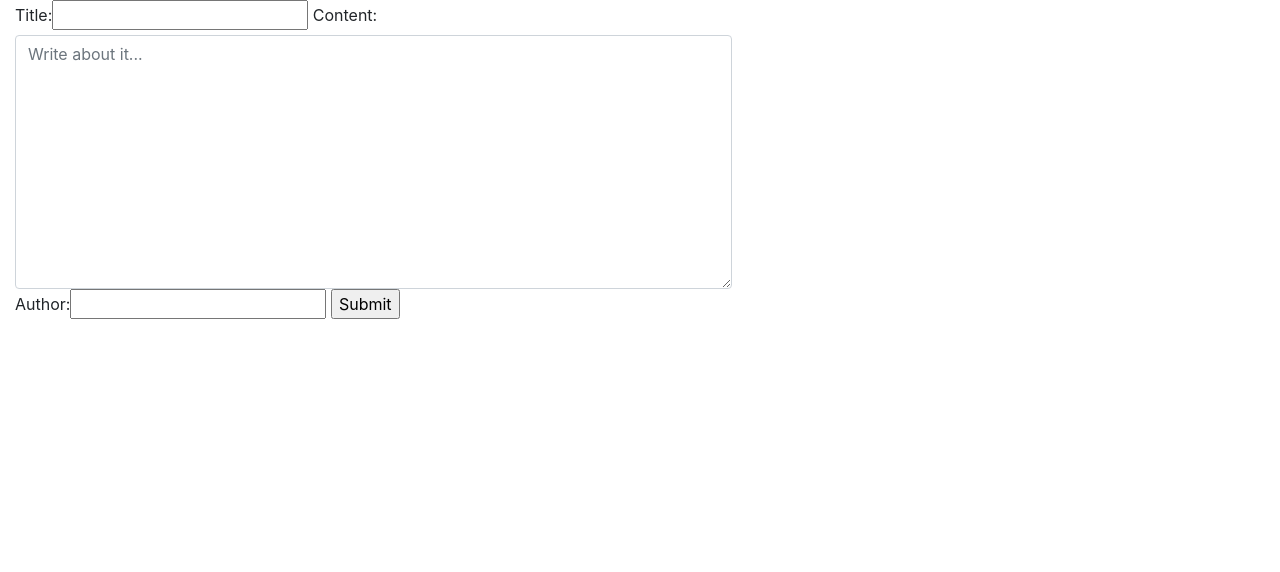
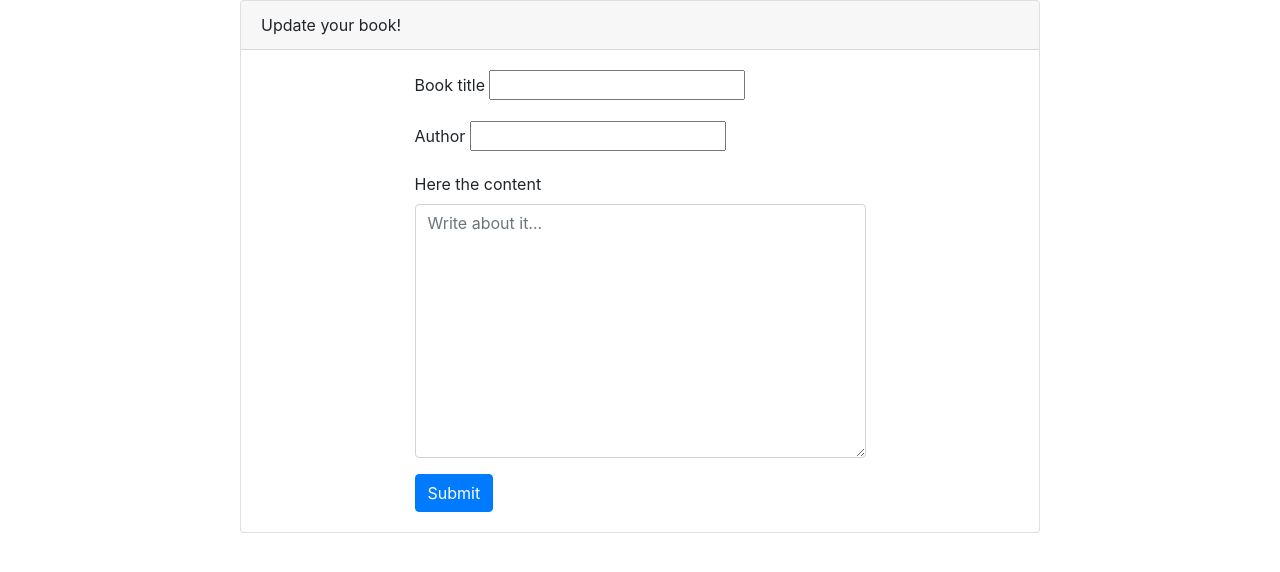
Before and after one commit to tamkovich/Django-Library, a Django app: template templates/main/book_edit.html in a window 1280 px wide. Shown: the top 572 px of the page. Run offline with Django 3.2, Linux system fonts and the light colour scheme; the template is opened without the code that fills it: values that come from a table or form of the project are taken from there, others are empty; some libraries are stand-ins or nearby versions.

Commit message:
pretty book form view

```diff
--- a/templates/main/book_edit.html
+++ b/templates/main/book_edit.html
@@ -5,19 +5,33 @@
 {% endblock title %}
 
 {% block content %}
-<div class="container-fluid">
-    <div class="row">
-        <div class="col-sm-12 col-md-7">
-            <div class="panel panel-default">
-                <div class="panel-body">
-                    <form method="post" action="">
-                        {% csrf_token %}
-                        {{ book_form }}
-                        <input type="submit">
-                    </form>
-                </div>
-            </div>
-        </div>
+<div class="container" style="align-items: center;
+    justify-content: space-around;
+    display: flex;
+    float: none;">
+    <div class="card" style="width: 50rem; position: relative;">
+      <div class="card-header">
+          Update your book!
+      </div>
+      <div class="card-body" style="align-items: center; justify-content: center; display: flex;">
+        <form method="post" action="">
+          {% csrf_token %}
+          <div class="form-group">
+            <label for="exampleInputEmail1">Book title</label>
+            {{ book_form.title }}
+          </div>
+          <div class="form-group">
+            <label for="exampleInputEmail1">Author</label>
+            {{ book_form.author }}
+          </div>
+          <div class="form-group">
+            <label for="exampleInputEmail1">Here the content</label>
+            {{ book_form.content }}
+          </div>
+
+          <input type="submit" class="btn btn-primary">
+        </form>
+      </div>
     </div>
 </div>
 {% endblock content %}
--- a/templates/main/home.html
+++ b/templates/main/home.html
@@ -30,17 +30,14 @@
           <div class="form-group">
             <label for="exampleInputEmail1">Username</label>
             {{ user_form.username }}
-            <small id="emailHelp" class="form-text text-muted">We'll never share your email with anyone else.</small>
           </div>
           <div class="form-group">
             <label for="exampleInputEmail1">First name</label>
             {{ user_form.first_name }}
-            <small id="emailHelp" class="form-text text-muted">We'll never share your email with anyone else.</small>
           </div>
           <div class="form-group">
             <label for="exampleInputEmail1">Last name</label>
             {{ user_form.last_name }}
-            <small id="emailHelp" class="form-text text-muted">We'll never share your email with anyone else.</small>
           </div>
           <div class="form-group">
             <label for="exampleInputPassword1">Password</label>
```
Also changed, not shown: templates/main/library.html (+27 -14 lines).
